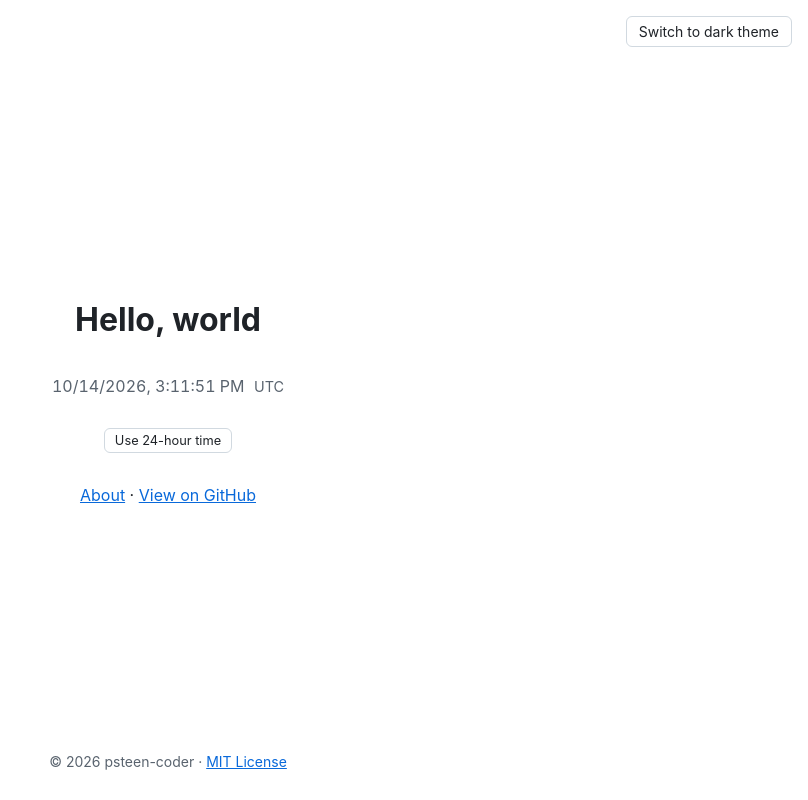
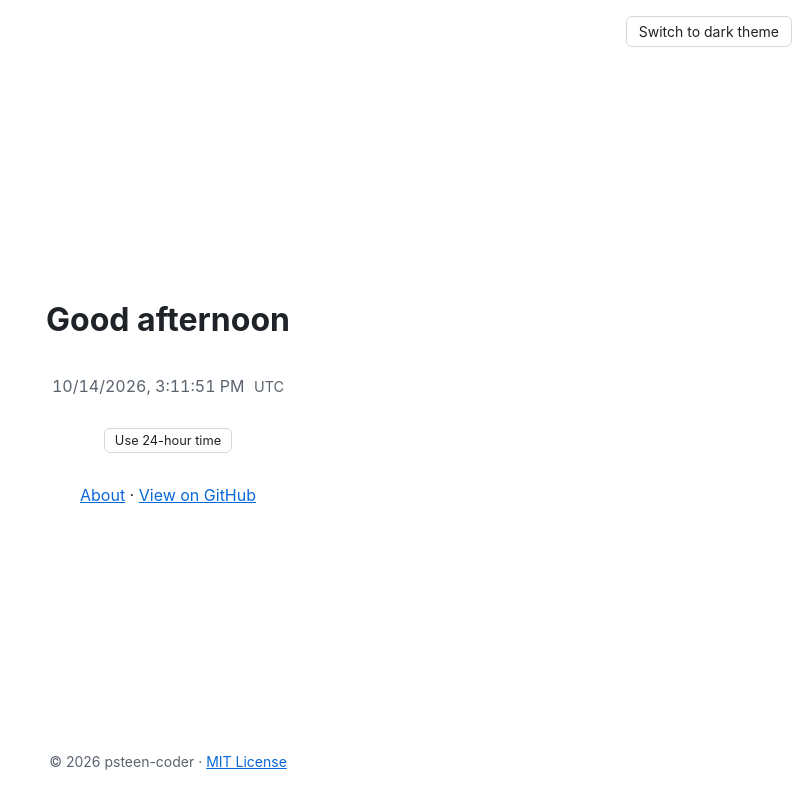
Before and after one commit to psteen-coder/hello-web, a website: page index.html in a window 1280 px wide. Shown: the whole page, without its empty margins (472-1280 px from the left). Drawn offline with Linux system fonts and the light colour scheme.

Commit message:
Replace the heading with a time-of-day greeting
Good morning (5-11), Good afternoon (12-17), Good evening otherwise.
Refreshed on every clock tick so the band can change without a reload.

Refs psteen-coder/work-queue#30

```diff
--- a/clock.js
+++ b/clock.js
@@ -5,6 +5,14 @@
   if (!el) return;
 
   var KEY = "clockFormat";
+  var greetingEl = document.getElementById("greeting");
+
+  function greetingFor(date) {
+    var h = date.getHours();
+    if (h >= 5 && h <= 11) return "Good morning";
+    if (h >= 12 && h <= 17) return "Good afternoon";
+    return "Good evening";
+  }
 
   function loadFormat() {
     try {
@@ -58,6 +66,9 @@
         Intl.DateTimeFormat().resolvedOptions().timeZone,
       );
     }
+    if (greetingEl) {
+      greetingEl.textContent = greetingFor(now);
+    }
   }
 
   if (formatBtn) {
--- a/index.html
+++ b/index.html
@@ -33,7 +33,7 @@
     >
       Switch theme
     </button>
-    <h1>Hello, world</h1>
+    <h1 id="greeting">Hello, world</h1>
     <p class="clock-line">
       <time id="now" class="clock"></time> <span id="tz" class="tz"></span>
     </p>
```
